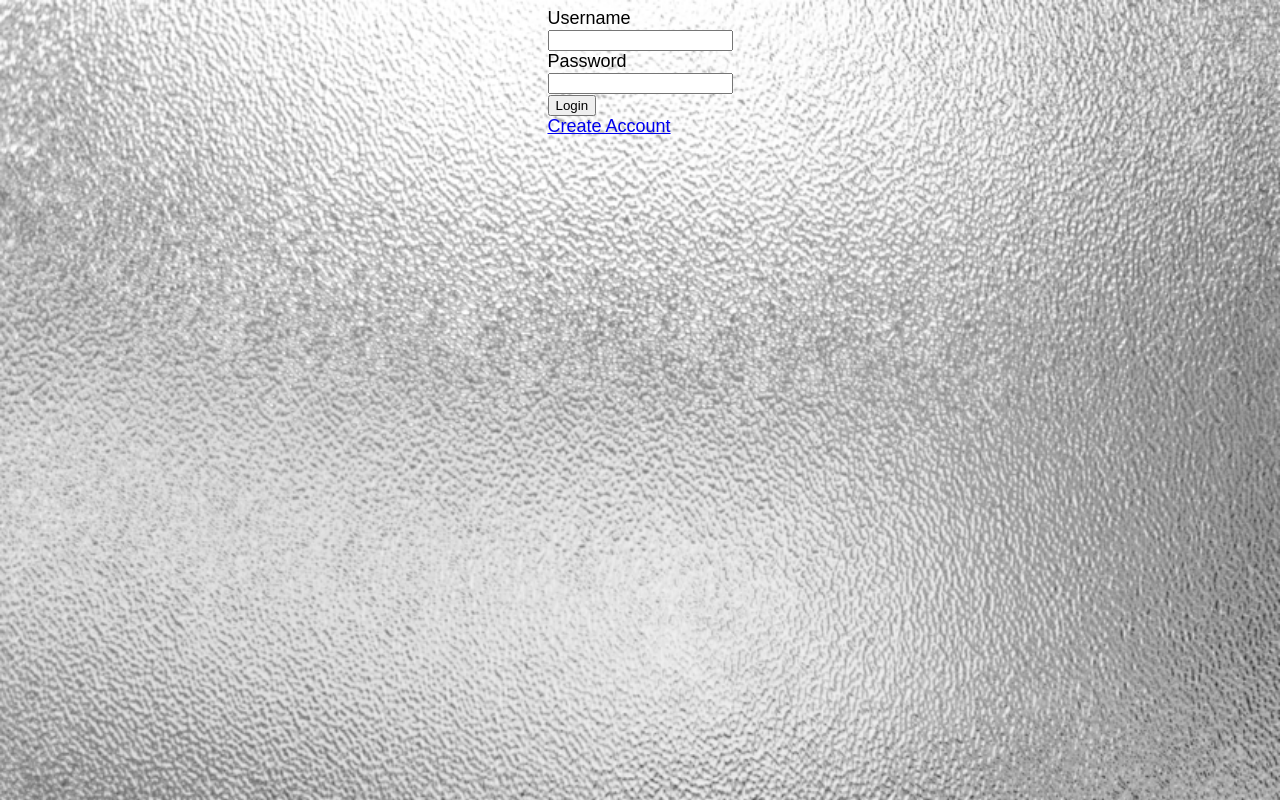
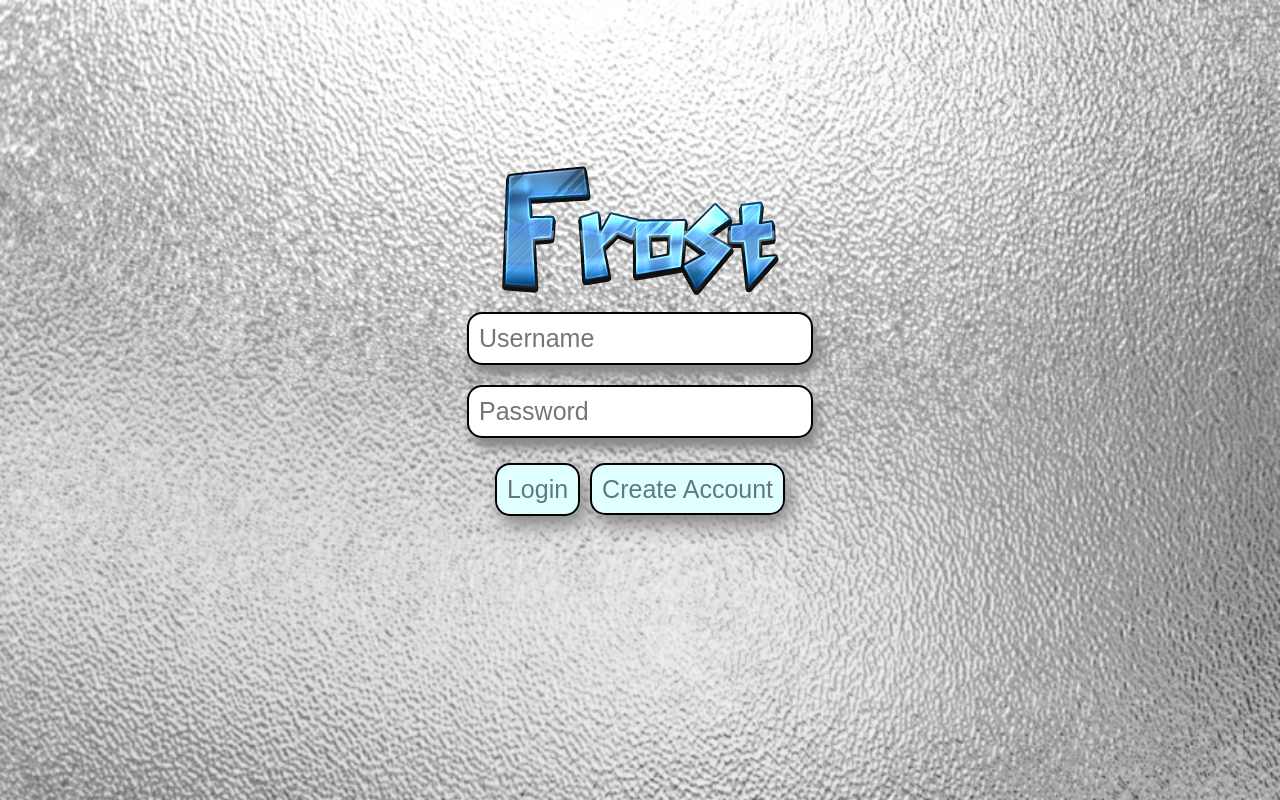
Before and after one commit to tommyadams5/Frost, a React (Vite) app in the folder client/: page /login in a window 1280 px wide. Built offline with nearby package versions, Linux system fonts and the light colour scheme.

Commit message:
Updated css for login page and create user page

```diff
--- a/client/index.html
+++ b/client/index.html
@@ -2,7 +2,7 @@
 <html lang="en">
   <head>
     <meta charset="UTF-8" />
-    <link rel="icon" type="image/png" href="./src/assets/star.png" />
+    <link rel="icon" type="image/png" href="src/assets/Snowflake.png" />
     <meta name="viewport" content="width=device-width, initial-scale=1.0" />
     <link rel="stylesheet" href="index.css" />
     <title>Frost</title>
--- a/client/src/components/Navbar.css
+++ b/client/src/components/Navbar.css
@@ -1,25 +1,40 @@
-.navbar {
+.del_account_modal {
   display: grid;
-  grid-template-columns: auto auto auto;
-  margin-left: 130px;
+  justify-items: center;
+  position: fixed;
+  top: 0;
+  left: 0;
+  width: 100%;
+  height: 100%;
+  padding-top: 200px;
+  background-color: rgb(255, 255, 255, 0.93);
+}
+
+.del_account_options {
+  padding-top: 20px;
+  grid-template-columns: auto auto;
+  display: grid;
+  justify-items: center;
+}
+
+.navbar_headers {
+  display: grid;
+  grid-template-columns: auto auto auto auto;
   padding-top: 15px;
   justify-items: center;
+  align-items: end;
 }
 
 .navbar_link:hover {
   filter: brightness(130%);
-  -webkit-filter: brightness(130%);
-  -moz-filter: brightness(130%);
-  -o-filter: brightness(130%);
-  -ms-filter: brightness(130%);
-  -webkit-transition: all 0.5s;
   transition: all 0.5s;
   background: radial-gradient(closest-side, #bebebe60, #23232360, #b0b0b032);
 }
 
 .navbar_link {
   color: black;
-  -webkit-transition: all 0.5s;
+  border: none;
+  background: none;
   transition: all 0.5s;
   border-radius: 70%;
   padding: 20px;
@@ -27,3 +42,12 @@
   font-weight: 550;
   font-size: 16px;
 }
+
+.del_account_buttons {
+  font-size: 30px;
+}
+
+.navbar_logo {
+  height: 80px;
+  padding-bottom: 20px;
+}
--- a/client/src/components/Navbar.tsx
+++ b/client/src/components/Navbar.tsx
@@ -1,9 +1,21 @@
+// import axios from "axios";
+import React from "react";
+import "./Navbar.css";
+import title from "../assets/Frost.png";
+
 function Navbar() {
+  const [showMessage, setShowMessage] = React.useState(false);
+  const ToggleModal = () => {
+    setShowMessage(!showMessage);
+  };
+
   return (
     <div className="navbar">
-      <a className="navbar_link" href="/server/delete-account">
+      <div className="navbar_headers">
+        <img className="navbar_logo" src={title} alt="" />
+        <button className="navbar_link" onClick={ToggleModal}>
           Delete Account
-      </a>
+        </button>
         <a className="navbar_link" href="/server/delete">
           Clear Feed
         </a>
@@ -11,6 +23,28 @@ function Navbar() {
           Logout
         </a>
       </div>
+      {showMessage && (
+        <div className="del_account_modal">
+          <div>
+            <div>Are you sure you want to delete this account?</div>
+            <div className="del_account_options">
+              <a
+                className="del_account_buttons navbar_link"
+                href="/server/delete-account"
+              >
+                Yes
+              </a>
+              <button
+                className="del_account_buttons navbar_link"
+                onClick={ToggleModal}
+              >
+                No
+              </button>
+            </div>
+          </div>
+        </div>
+      )}
+    </div>
   );
 }
 
--- a/client/src/components/PostBox.css
+++ b/client/src/components/PostBox.css
@@ -31,11 +31,6 @@
 
 .postbox_profileImg:hover {
   filter: brightness(130%);
-  -webkit-filter: brightness(130%);
-  -moz-filter: brightness(130%);
-  -o-filter: brightness(130%);
-  -ms-filter: brightness(130%);
-  -webkit-transition: all 0.5s;
   transition: all 0.5s;
   background: rgb(255, 255, 255);
 }
--- a/client/src/pages/App/App.css
+++ b/client/src/pages/App/App.css
@@ -1,4 +1,4 @@
-.wrapper {
+.app_wrapper {
   display: grid;
   grid-template-columns: 1fr auto 1fr;
   font-size: 18px;
--- a/client/src/pages/App/App.tsx
+++ b/client/src/pages/App/App.tsx
@@ -3,7 +3,7 @@ import "./App.css";
 
 function App() {
   return (
-    <div className="wrapper">
+    <div className="app_wrapper">
       <div className="col_1"></div>
       <div className="col_2">
         <Feed />
--- a/client/src/pages/CreateUser/CreateUser.css
+++ b/client/src/pages/CreateUser/CreateUser.css
@@ -1,4 +1,55 @@
-.wrapper {
+.login_wrapper {
   display: grid;
   grid-template-columns: 1fr auto 1fr;
+  padding-top: 150px;
 }
+
+.login_input {
+  display: block;
+  margin-bottom: 20px;
+  font-size: 25px;
+  padding: 10px;
+  border-radius: 15px;
+  border: solid black 2px;
+  box-shadow: 5px 10px 10px #888888;
+}
+
+.login_logo {
+  margin-bottom: 10px;
+}
+
+.login_form {
+  display: grid;
+  justify-items: center;
+}
+
+.login_buttons {
+  appearance: none;
+  box-shadow: 5px 10px 18px #888888;
+  display: inline;
+  font-size: 25px;
+  padding: 10px;
+  border-radius: 15px;
+  color: rgb(96, 121, 129);
+  border: solid black 2px;
+  background: lightcyan;
+  transition: all 0.5s;
+  text-decoration: none;
+  margin: 5px;
+}
+
+.login_buttons:hover {
+  filter: brightness(85%);
+  transition: all 0.5s;
+}
+
+.login_warning {
+  margin-top: 20px;
+  font-size: 25px;
+  padding: 10px;
+  font-weight: 750;
+  color: white;
+  border: solid darkgrey;
+  border-radius: 5px;
+  background: rgba(124, 124, 124, 0.706);
+}
--- a/client/src/pages/CreateUser/CreateUser.tsx
+++ b/client/src/pages/CreateUser/CreateUser.tsx
@@ -1,5 +1,6 @@
 import { useState } from "react";
 import sendData from "../../components/sendData.tsx";
+import title from "../../assets/Frost.png";
 
 // Create a new user and password, and then login the user.
 function CreateUser() {
@@ -29,24 +30,32 @@ function CreateUser() {
   };
 
   return (
-    <div className="wrapper">
+    <div className="login_wrapper">
       <div></div>
-      <form onSubmit={submit}>
-        <div>Username</div>
+      <form className="login_form" onSubmit={submit}>
+        <img className="login_logo" src={title} alt="" />
         <input
+          className="login_input"
           value={username}
+          onChange={(e) => setUsername(e.target.value)}
           type="text"
-          onChange={(e) => setUsername(e.target.value)}
+          placeholder="Username"
+          id="un"
         />
-        <div>Password</div>
         <input
+          className="login_input"
           value={password}
+          onChange={(e) => setPassword(e.target.value)}
+          placeholder="Password"
           type="text"
-          onChange={(e) => setPassword(e.target.value)}
+          id="pass"
         />
-        <div></div>
-        <button type="submit">Create Account</button>
-        <div>{warning}</div>
+        <div>
+          <button className="login_buttons" type="submit">
+            Create Account
+          </button>
+        </div>
+        {warning && <div className="login_warning">{warning}</div>}
       </form>
     </div>
   );
--- a/client/src/pages/Login/Login.css
+++ b/client/src/pages/Login/Login.css
@@ -1,4 +1,55 @@
-.wrapper {
+.login_wrapper {
   display: grid;
   grid-template-columns: 1fr auto 1fr;
+  padding-top: 150px;
 }
+
+.login_input {
+  display: block;
+  margin-bottom: 20px;
+  font-size: 25px;
+  padding: 10px;
+  border-radius: 15px;
+  border: solid black 2px;
+  box-shadow: 5px 10px 10px #888888;
+}
+
+.login_logo {
+  margin-bottom: 10px;
+}
+
+.login_form {
+  display: grid;
+  justify-items: center;
+}
+
+.login_buttons {
+  appearance: none;
+  box-shadow: 5px 10px 18px #888888;
+  display: inline;
+  font-size: 25px;
+  padding: 10px;
+  border-radius: 15px;
+  color: rgb(96, 121, 129);
+  border: solid black 2px;
+  background: lightcyan;
+  transition: all 0.5s;
+  text-decoration: none;
+  margin: 5px;
+}
+
+.login_buttons:hover {
+  filter: brightness(85%);
+  transition: all 0.5s;
+}
+
+.login_warning {
+  margin-top: 20px;
+  font-size: 25px;
+  padding: 10px;
+  font-weight: 750;
+  color: white;
+  border: solid darkgrey;
+  border-radius: 5px;
+  background: rgba(124, 124, 124, 0.706);
+}
--- a/client/src/pages/Login/Login.tsx
+++ b/client/src/pages/Login/Login.tsx
@@ -1,6 +1,7 @@
 import React from "react";
 import "./Login.css";
 import sendData from "../../components/sendData.tsx";
+import title from "../../assets/Frost.png";
 
 function LoginUser() {
   const [username, setUsername] = React.useState<string>("");
@@ -20,30 +21,35 @@ function LoginUser() {
   };
 
   return (
-    <div className="wrapper">
+    <div className="login_wrapper">
       <div></div>
-      <form onSubmit={submit}>
-        <div>Username</div>
+      <form className="login_form" onSubmit={submit}>
+        <img className="login_logo" src={title} alt="" />
         <input
+          className="login_input"
           value={username}
           onChange={(e) => setUsername(e.target.value)}
           type="text"
+          placeholder="Username"
           id="un"
         />
-        <div>Password</div>
-
         <input
+          className="login_input"
           value={password}
           onChange={(e) => setPassword(e.target.value)}
+          placeholder="Password"
           type="text"
           id="pass"
         />
-        <div></div>
-        <button type="submit">Login</button>
-        <div>{warning}</div>
-        <a className="navbar_link" href="/newuser">
-          Create Account
-        </a>
+        <div>
+          <button className="login_buttons" type="submit">
+            Login
+          </button>
+          <a className="login_buttons" href="/newuser">
+            Create Account
+          </a>
+        </div>
+        {warning && <div className="login_warning">{warning}</div>}
       </form>
     </div>
   );
```
Also changed, not shown: client/src/assets/Frost.png (added), client/src/assets/Snowflake.png (added). Lines whose indentation alone changed are shown as unchanged.
